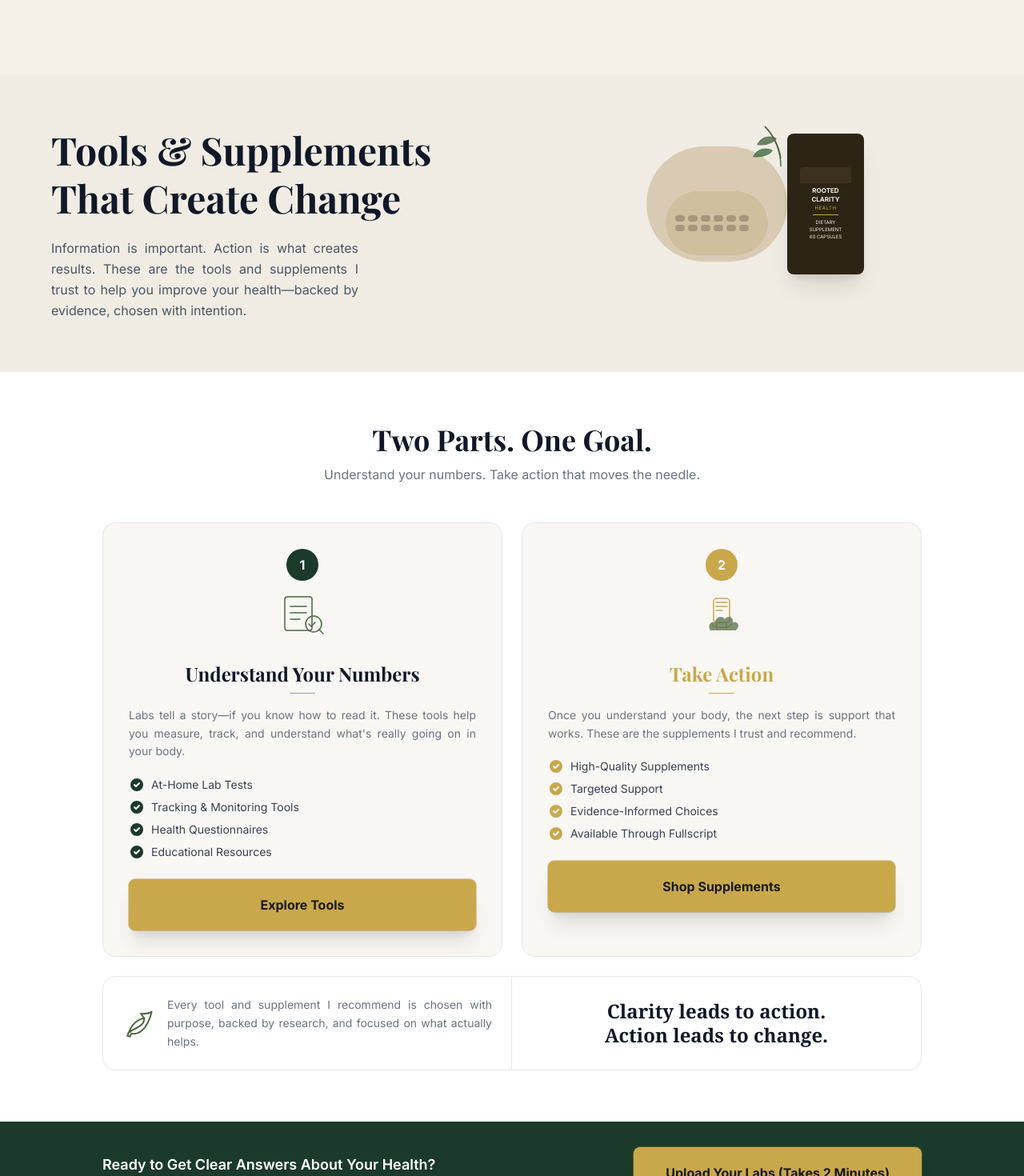
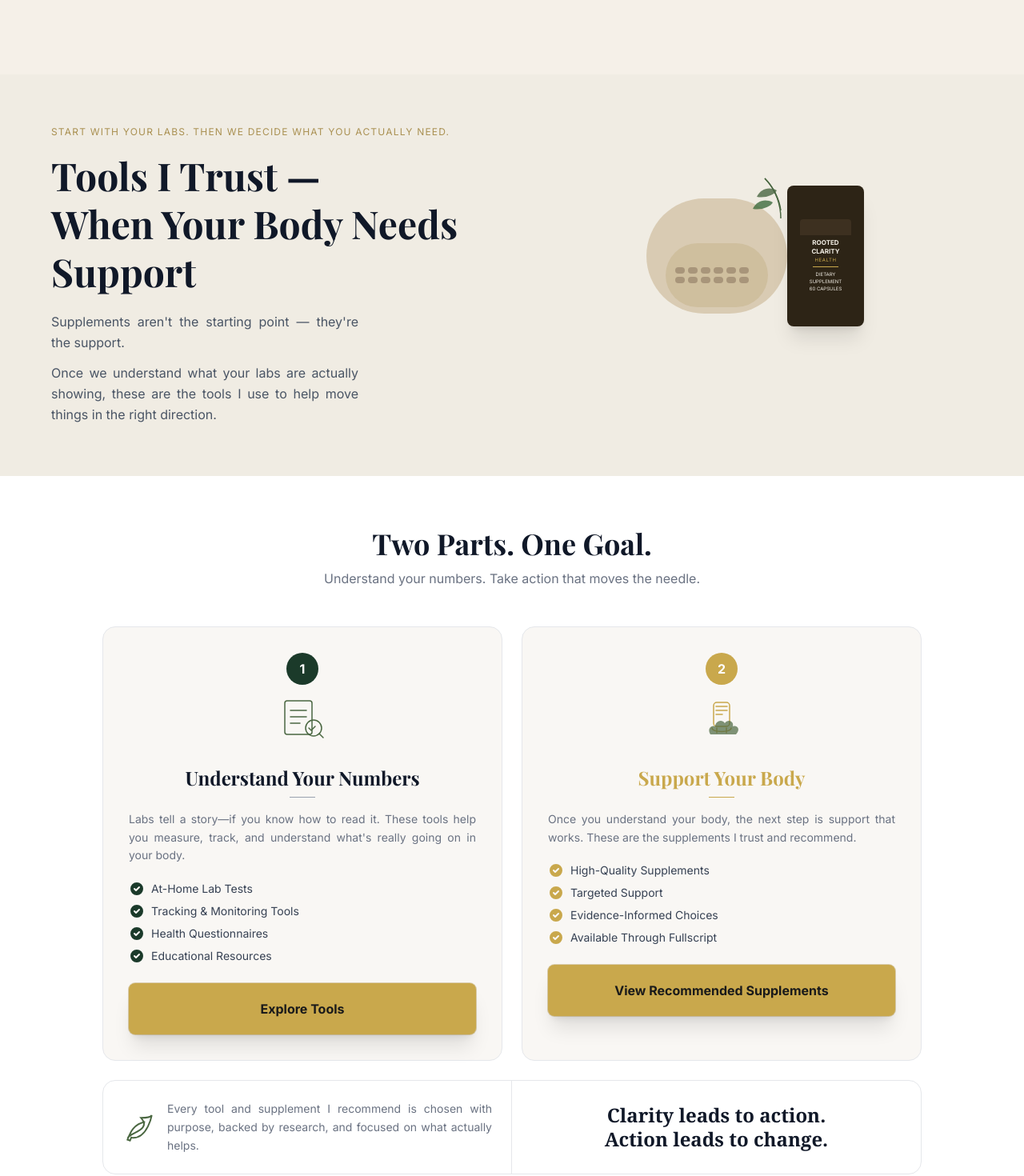
Before and after one commit to Sherryfarmshop/rooted-clarity-website, a Next.js app: page / in a window 1280 px wide. Shown: the part 6058-7528 px from the top of the page at 80% size. Built offline with nearby package versions, Linux system fonts and the light colour scheme; a web font is replaced by a local one.

Commit message:
supplements-supporting-page-reframe

```diff
--- a/src/components/Supplements.tsx
+++ b/src/components/Supplements.tsx
@@ -6,11 +6,17 @@ export default function Supplements() {
       <div className="bg-[#f0ece3] px-6 py-16 relative overflow-hidden">
         <div className="max-w-6xl mx-auto grid md:grid-cols-2 gap-8 items-center">
           <div>
+            <p className="text-[#8B6914]/70 text-xs font-normal uppercase tracking-widest mb-4">
+              Start with your labs. Then we decide what you actually need.
+            </p>
             <h2 className="font-serif text-4xl sm:text-5xl font-bold text-gray-900 leading-tight mb-5">
-              Tools &amp; Supplements<br />That Create Change
+              Tools I Trust —<br />When Your Body Needs Support
             </h2>
             <p className="text-gray-600 text-base leading-relaxed text-justify max-w-sm">
-              Information is important. Action is what creates results. These are the tools and supplements I trust to help you improve your health—backed by evidence, chosen with intention.
+              Supplements aren&apos;t the starting point — they&apos;re the support.
+            </p>
+            <p className="text-gray-600 text-base leading-relaxed text-justify max-w-sm mt-3">
+              Once we understand what your labs are actually showing, these are the tools I use to help move things in the right direction.
             </p>
           </div>
           <div className="hidden md:flex justify-center items-center">
@@ -119,7 +125,7 @@ export default function Supplements() {
                   </svg>
                 </div>
               </div>
-              <h4 className="font-serif text-2xl font-bold text-[#C9A84C] text-center mb-2">Take Action</h4>
+              <h4 className="font-serif text-2xl font-bold text-[#C9A84C] text-center mb-2">Support Your Body</h4>
               <div className="w-8 h-px bg-[#C9A84C] mx-auto mb-4" />
               <p className="text-gray-500 text-sm leading-relaxed text-justify mb-5">
                 Once you understand your body, the next step is support that works. These are the supplements I trust and recommend.
@@ -140,7 +146,7 @@ export default function Supplements() {
                 rel="noopener noreferrer"
                 className="block w-full text-center bg-[#C9A84C] text-[#1a1a1a] font-bold py-5 rounded-lg text-base shadow-xl ring-1 ring-[#a8893d]/40 hover:bg-[#b0873a] hover:-translate-y-0.5 transition-all duration-200"
               >
-                Shop Supplements
+                View Recommended Supplements
               </a>
             </div>
 
```
